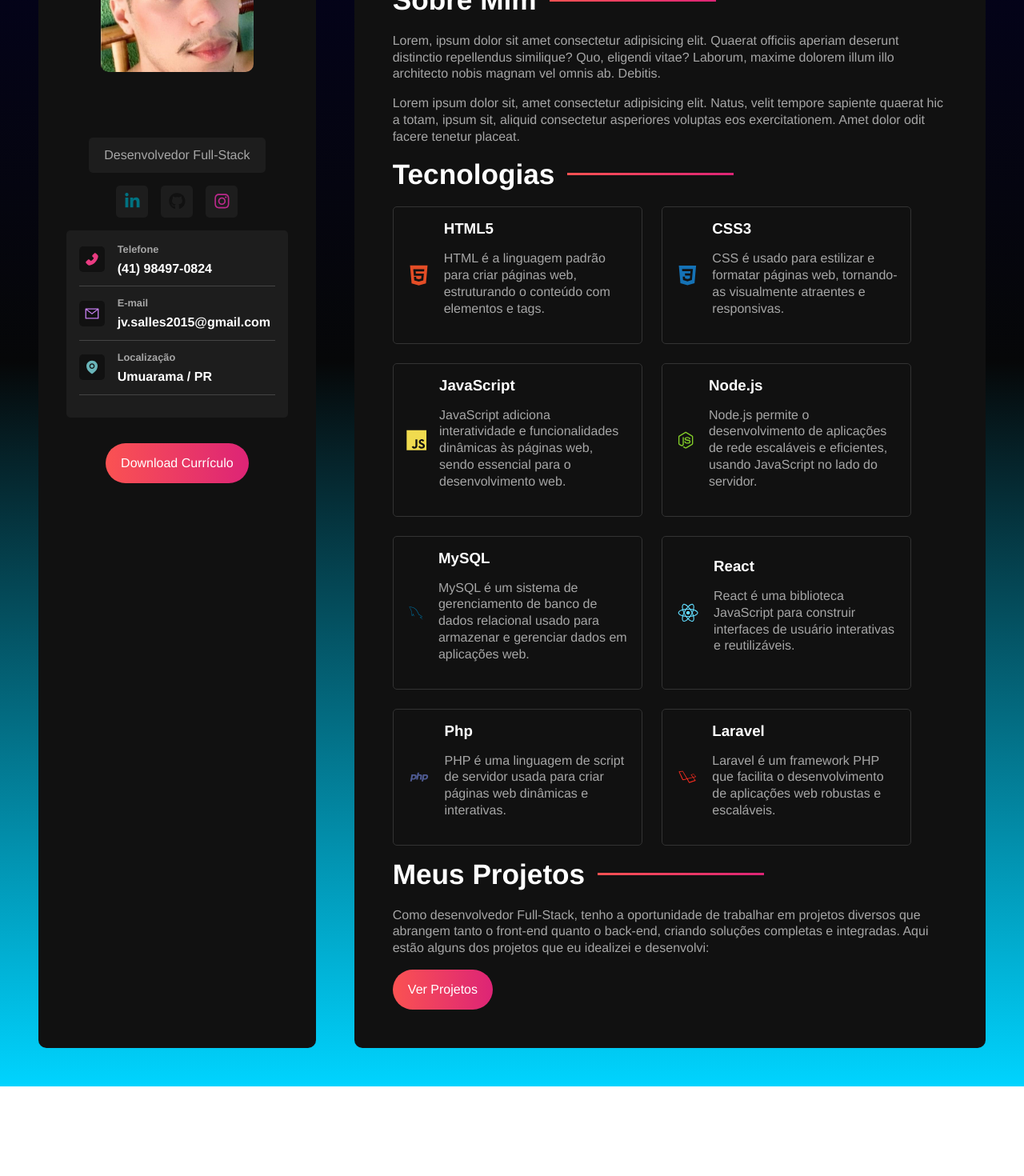
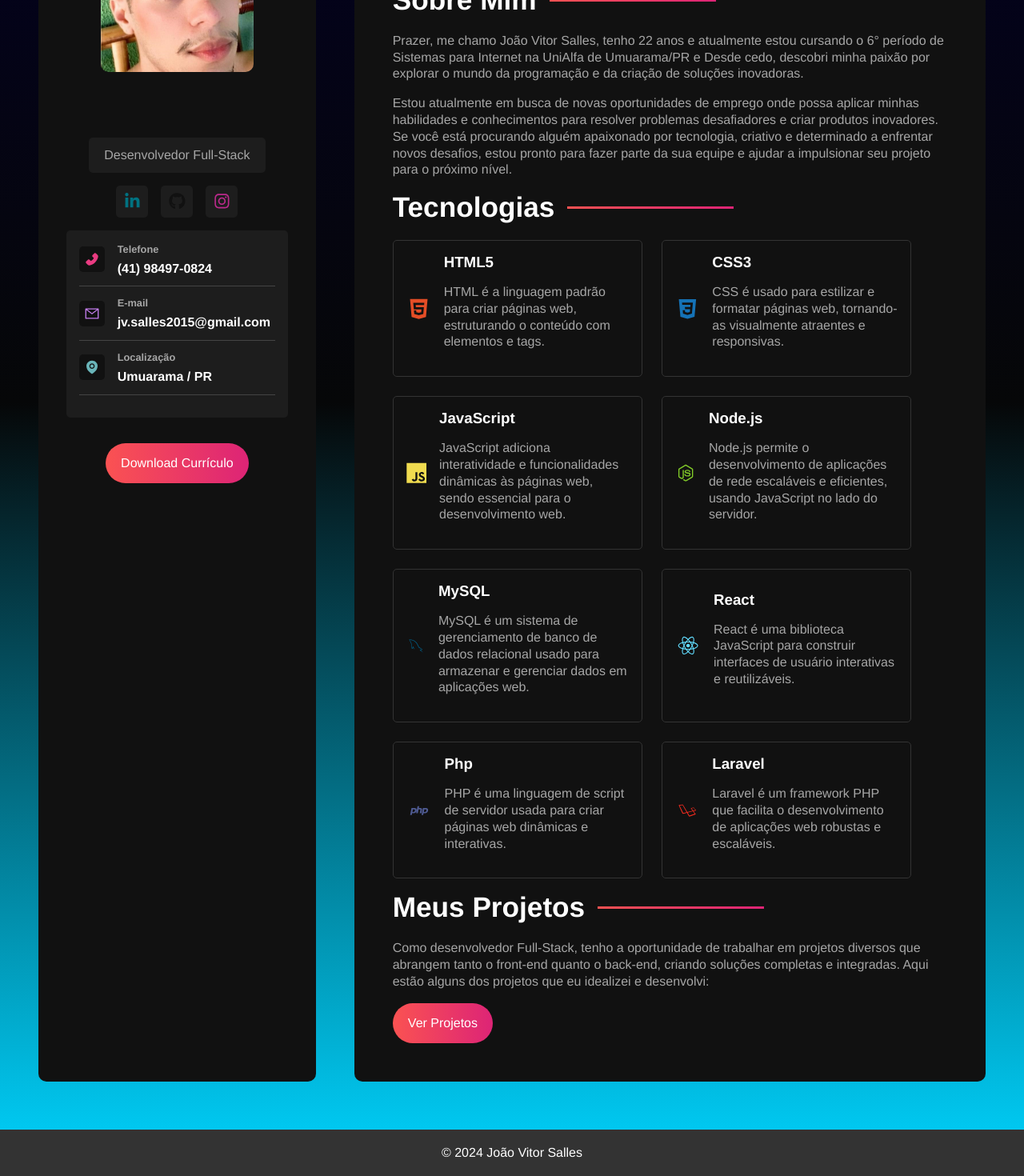
Before and after one commit to salles18/meu_site, a React (Vite) app: page / in a window 1280 px wide. Shown: the part 320-1790 px from the top of the page at 80% size. Before the commit the page ends 1678 px from the top, so only its background shows below. Built offline with nearby package versions, Linux system fonts and the light colour scheme.

Commit message:
commit footer alterao de texto

```diff
--- a/src/App.jsx
+++ b/src/App.jsx
@@ -1,17 +1,20 @@
-import './styles/components/app.sass'
-import Sidebar from "./components/sidebar"
-import MainContent from "./components/MainContent"
+// App.jsx
+import Sidebar from "./components/sidebar";
+import MainContent from "./components/MainContent";
+import Footer from './components/Footer';
+import './styles/components/app.sass';
 
 function App() {
-
-
   return (
-    <div id="portfolio">
-          <h1>João Salles</h1>
-          <Sidebar />
-          <MainContent />
+    <div>
+      <div id="portfolio">
+        <h1>João Salles</h1>
+        <Sidebar />
+        <MainContent />
+      </div>
+      <Footer />
     </div>
-  )
+  );
 }
 
-export default App
+export default App;
--- a/src/components/AboutContainer.jsx
+++ b/src/components/AboutContainer.jsx
@@ -3,9 +3,11 @@ const AboutContainer = () => {
   return <section className="about-container">
     <h2>Sobre Mim</h2>
     <p>
-        Lorem, ipsum dolor sit amet consectetur adipisicing elit. Quaerat officiis aperiam deserunt distinctio repellendus similique? Quo, eligendi vitae? Laborum, maxime dolorem illum illo architecto nobis magnam vel omnis ab. Debitis.
+       Prazer, me chamo João Vitor Salles, tenho 22 anos e atualmente estou cursando o 6° período de Sistemas para Internet na UniAlfa de Umuarama/PR e Desde cedo, descobri minha paixão por explorar o mundo da programação e da criação de soluções inovadoras.
     </p>
-    <p>Lorem ipsum dolor sit, amet consectetur adipisicing elit. Natus, velit tempore sapiente quaerat hic a totam, ipsum sit, aliquid consectetur asperiores voluptas eos exercitationem. Amet dolor odit facere tenetur placeat.
+    <p>Estou atualmente em busca de novas oportunidades de emprego onde possa aplicar minhas habilidades e conhecimentos para resolver problemas desafiadores e criar produtos inovadores.
+
+Se você está procurando alguém apaixonado por tecnologia, criativo e determinado a enfrentar novos desafios, estou pronto para fazer parte da sua equipe e ajudar a impulsionar seu projeto para o próximo nível.
 
     </p>
   </section>
--- /dev/null
+++ b/src/components/Footer.jsx
@@ -0,0 +1,15 @@
+// Footer.jsx
+import '../styles/components/Footer.sass'
+
+
+const Footer = () => {
+  return (
+    <footer>
+      <div className="footer-content">
+        <p>&copy; 2024 João Vitor Salles</p>
+      </div>
+    </footer>
+  );
+};
+
+export default Footer;
--- /dev/null
+++ b/src/styles/components/Footer.sass
@@ -0,0 +1,19 @@
+// Footer.sass
+footer
+  background-color: #333
+  color: #fff
+  text-align: center
+  padding: 20px 0
+  width: 100%
+  position: relative
+  bottom: 0
+  left: 0
+  right: 0
+  z-index: 0 // Defina um z-index menor
+
+  .footer-content
+    max-width: 100%
+    margin: 0 auto
+
+    p
+      margin: 0
--- a/src/styles/components/app.sass
+++ b/src/styles/components/app.sass
@@ -5,6 +5,7 @@
     flex-wrap: wrap
     padding: 3rem
     gap: 3rem
+    padding-bottom: 60px
 
     h1
         width: 100%
```
Also changed, not shown: 1 other file (tests, documents, lock files or other folders).
